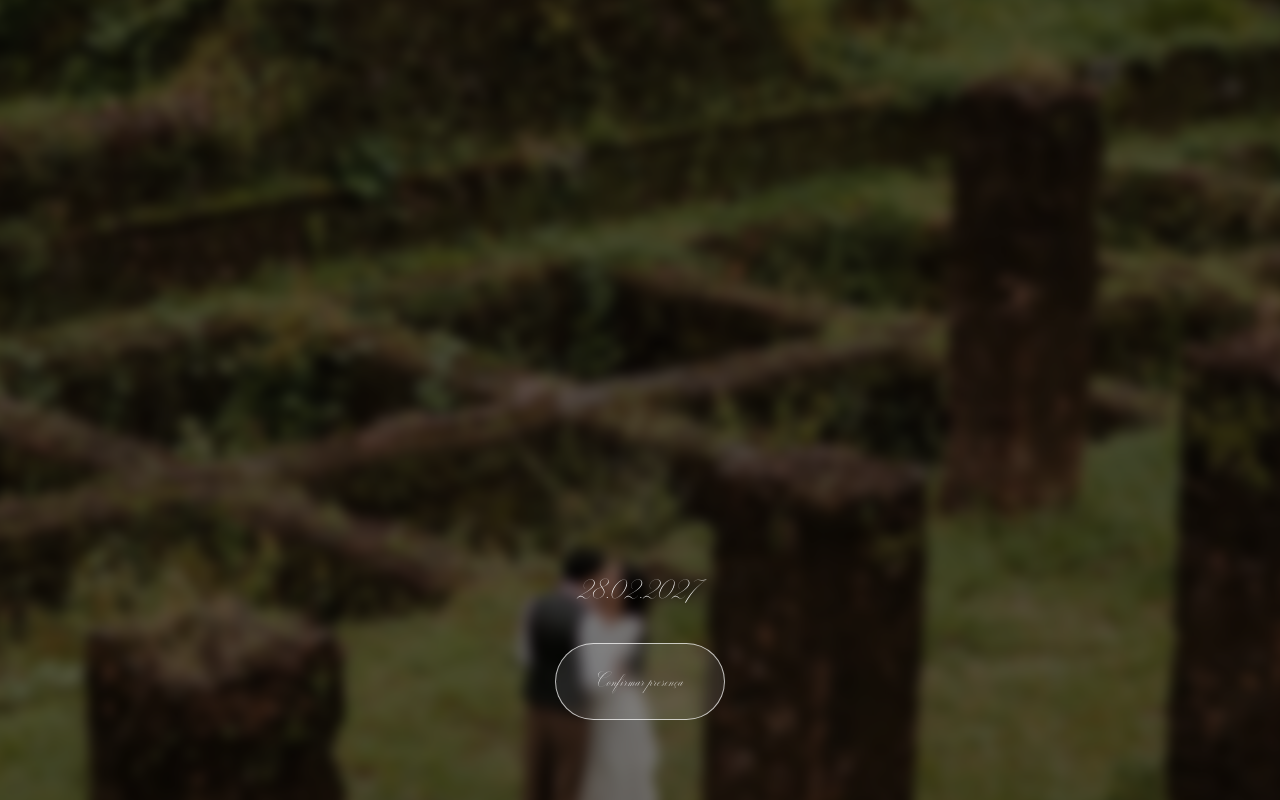
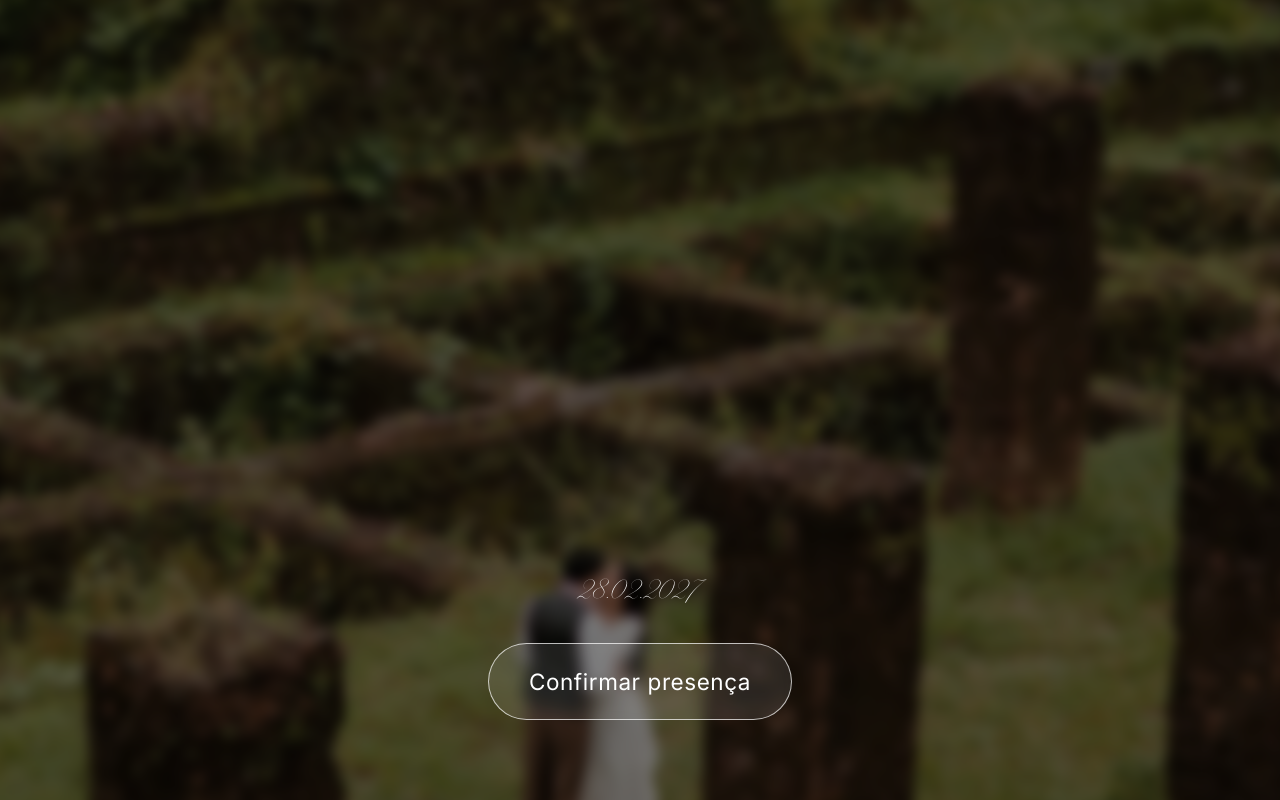
Before and after one commit to joseantoniocoelho98-wq/casamento-site, a Next.js app: page / in a window 1280 px wide. Shown: the top 800 px of the page. Built offline with nearby package versions, Linux system fonts and the light colour scheme.

Commit message:
Revertendo fonte do corpo, mantendo controle de tamanho

```diff
--- a/app/globals.css
+++ b/app/globals.css
@@ -12,7 +12,7 @@
   }
 
   body {
-    @apply text-butter-700 font-display text-xl antialiased;
+    @apply text-butter-700 font-body text-xl antialiased;
     background-color: #FAF3D8;
   }
 
```
